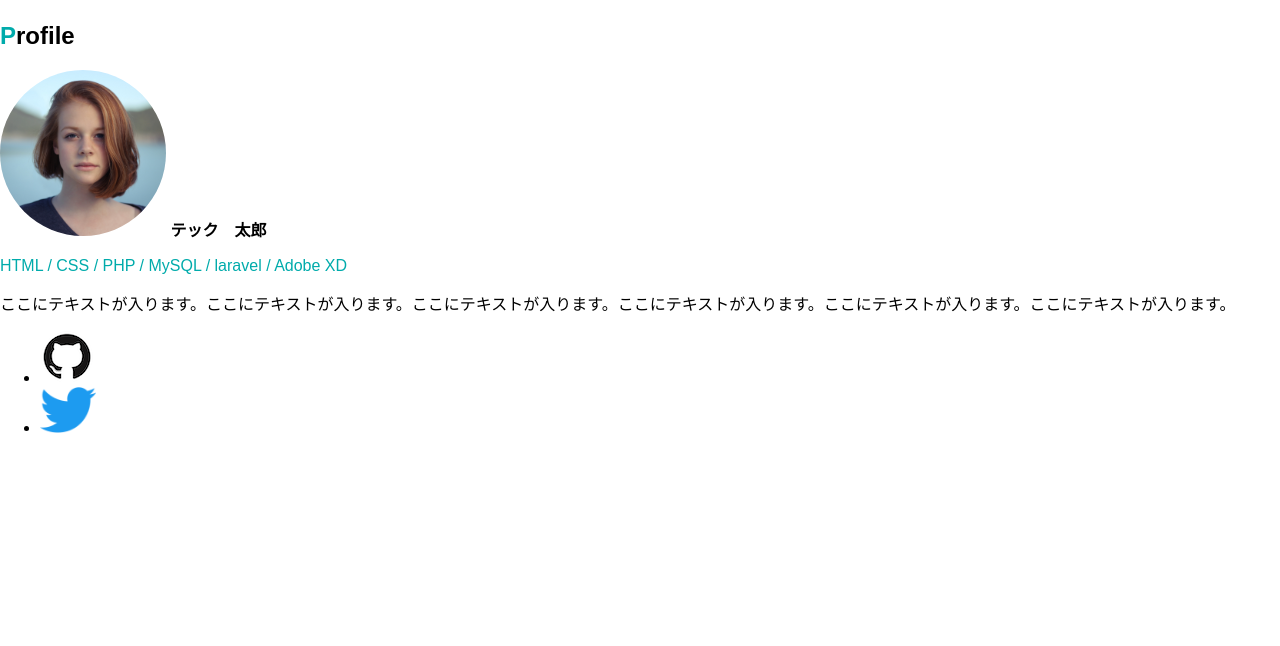
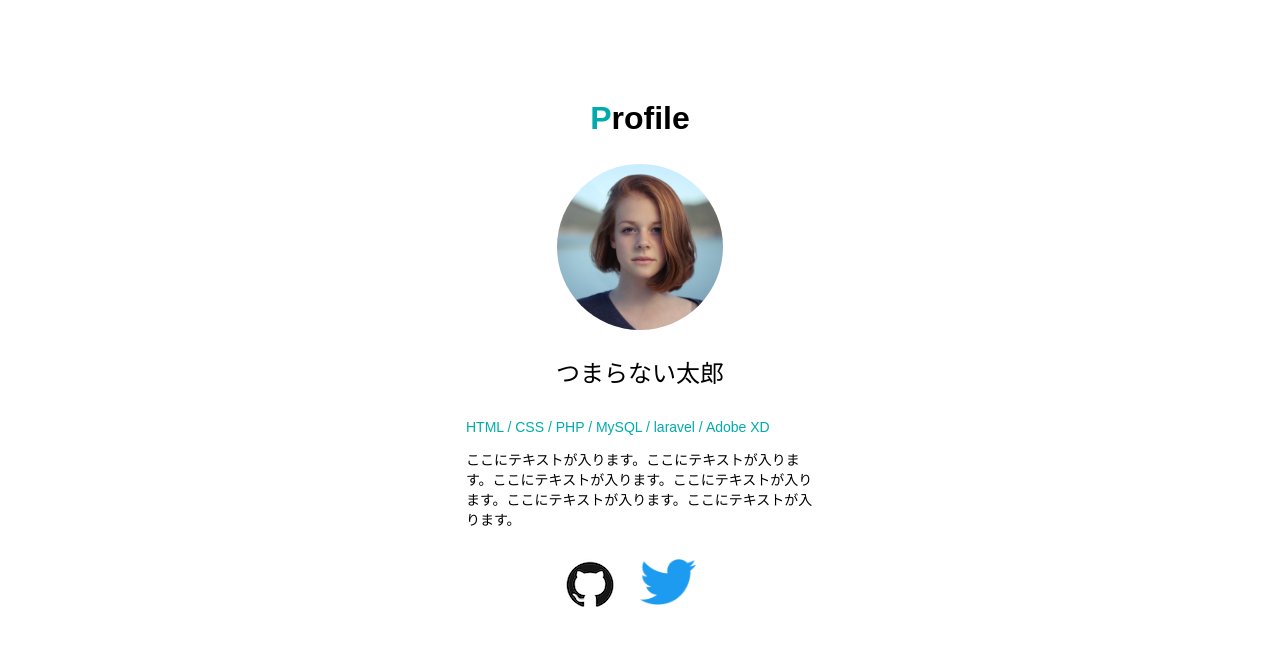
Before and after one commit to SKATASHIN/portfolio, a PHP site: page / in a window 1280 px wide. Shown: the part 66-712 px from the top of the page. Run offline with PHP 8.4, Linux system fonts and the light colour scheme.

Commit message:
profileのレイアウト完了

```diff
--- a/index.html
+++ b/index.html
@@ -23,7 +23,7 @@
       <h2 class="sub-title"><span class="color-green">P</span>rofile</h2>
       <div class="item-list">
         <img src="./img/profile.png" alt="プロフィール画像">
-        <b>テック　太郎</b>
+        <b>つまらない太郎</b>
         <p class="color-green">HTML / CSS / PHP / MySQL / laravel / Adobe XD</p>
         <p>ここにテキストが入ります。ここにテキストが入ります。ここにテキストが入ります。ここにテキストが入ります。ここにテキストが入ります。ここにテキストが入ります。</p>
       </div>
--- a/style.css
+++ b/style.css
@@ -10,6 +10,10 @@ body {
 
 .color-green {
   color: #00abab;
+}
+
+.sub-title {
+  font-size: 32px;
 }
 
 /*(header)のスタイルシート*/
@@ -27,3 +31,49 @@ body {
   text-decoration: none;
   letter-spacing: 1px;
 }
+
+/*(main)のスタイルシート*/
+
+.block-main {
+  text-align: center;
+  margin: 100px 0;
+
+}
+
+/*（profile）のスタイルシート*/
+
+.item-list {
+  width: 100%;
+  max-width: 348px;
+  margin: 0 auto;
+
+}
+
+.item-list b {
+  display: block;
+  font-size: 24px;
+  font-weight: normal;
+  margin: 20px 0 30px;
+
+}
+
+.item-list p {
+  font-size: 14px;
+  line-height: normal;
+  text-align: left;
+
+}
+
+.icon-list {
+  list-style: none;
+  width: 100%;
+  max-width: 247px;
+  margin: 30px auto;
+  padding: 0;
+  display: flex;
+  -webkit-justify-content: center;
+}
+
+.icon-list li {
+  margin-right: 22px;
+}
```
